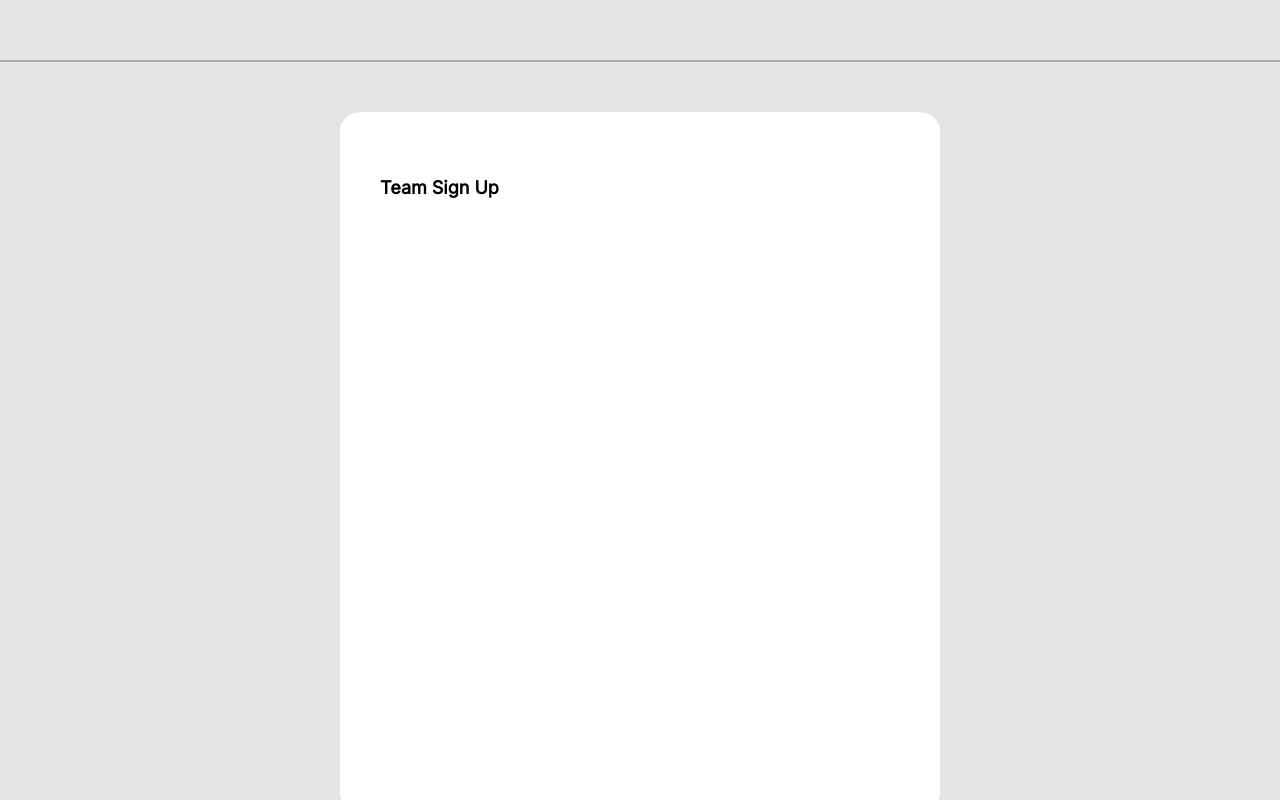
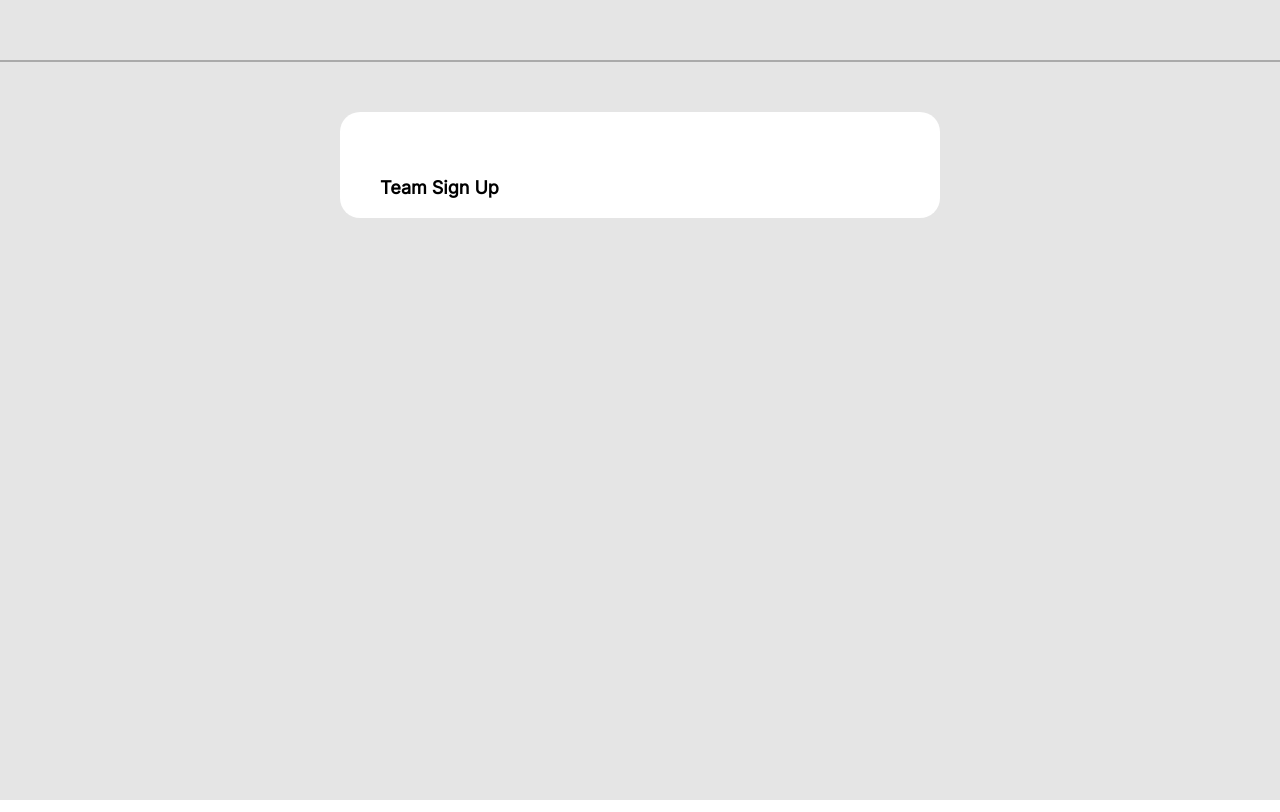
Before and after one commit to eduardonowa/squadred_sprint4, a Vue app: page / in a window 1280 px wide. Built offline with nearby package versions, Linux system fonts and the light colour scheme.

Commit message:
feat: adjusting card height

```diff
--- a/src/components/experience-fragments/Page/Page.scss
+++ b/src/components/experience-fragments/Page/Page.scss
@@ -15,7 +15,7 @@
     padding: 20px 40px;
     margin: 50px auto;
     width: 600px;
-    height: 700px;
+    max-height: 700px;
     background: white;
     border-radius: 20px;
     @media(max-width: 768px){
```
